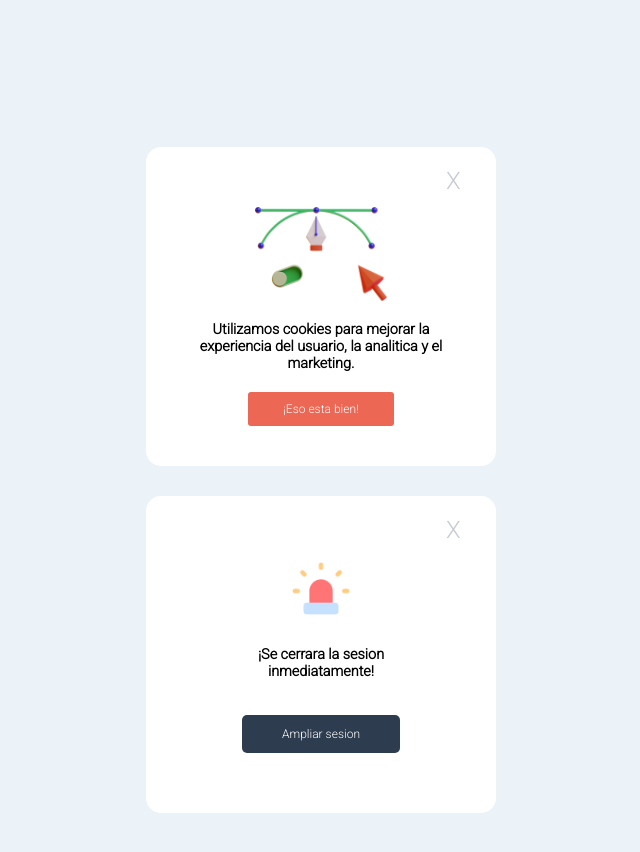
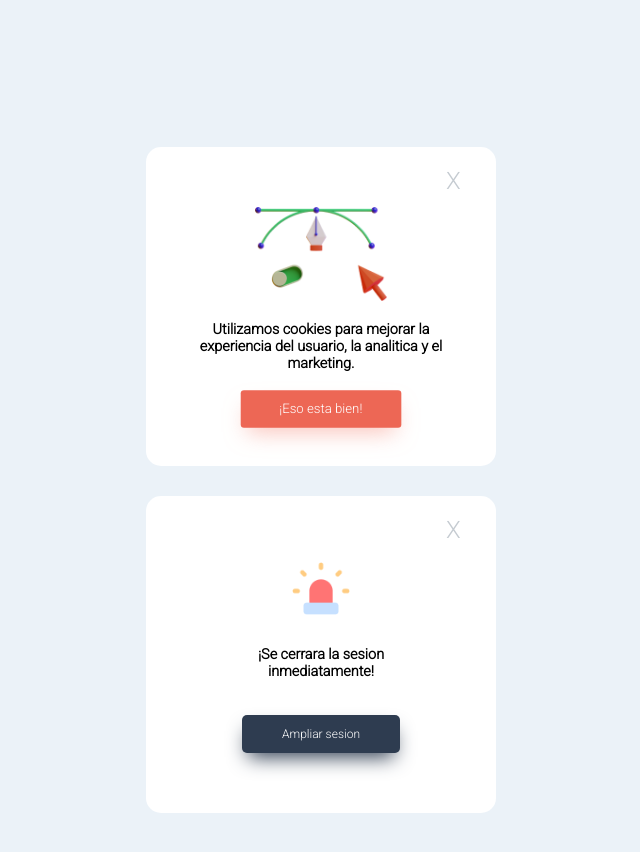
Before and after one commit to GabyFerD/Pop-ups-Ejercicios, a plain HTML site: page index.html in a window 1280 px wide. In both pictures the pointer is over the button "¡Eso esta bien!". Shown: the whole page, without its empty margins (319-959 px from the left). Drawn offline with Linux system fonts and the light colour scheme.

Commit message:
se terminan de estilar ambas card

```diff
--- a/style.css
+++ b/style.css
@@ -54,6 +54,12 @@ body {
   color: white;
   border-radius: 3px;
   cursor: pointer;
+  box-shadow: 0px 10px 20px -6px rgba(247, 154, 139, 0.6);
+}
+
+.pop-up__button:hover {
+  transform: scale(1.1);
+  transition: all 0.1s ease;
 }
 
 .pop-up__buttonX {
@@ -67,6 +73,11 @@ body {
 
 .pop-up__x {
   font-size: 1.5rem;
+}
+
+.pop-up__x:hover {
+  color: #6c7f9a;
+  cursor: pointer;
 }
 
 .img2 {
@@ -83,4 +94,5 @@ body {
   margin-bottom: 20px;
   padding: 12px 40px;
   border-radius: 5px;
+  box-shadow: 0px 10px 20px -6px #2e3c50;
 }
```
